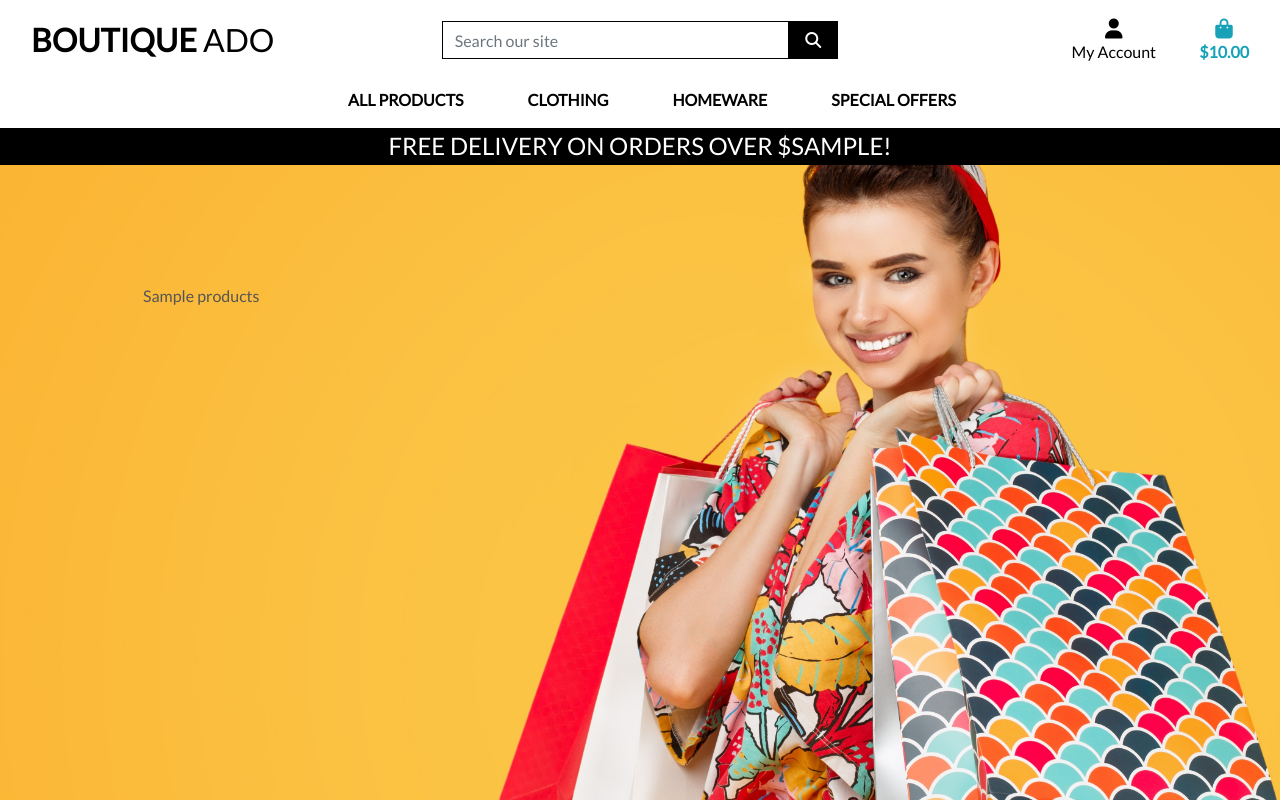
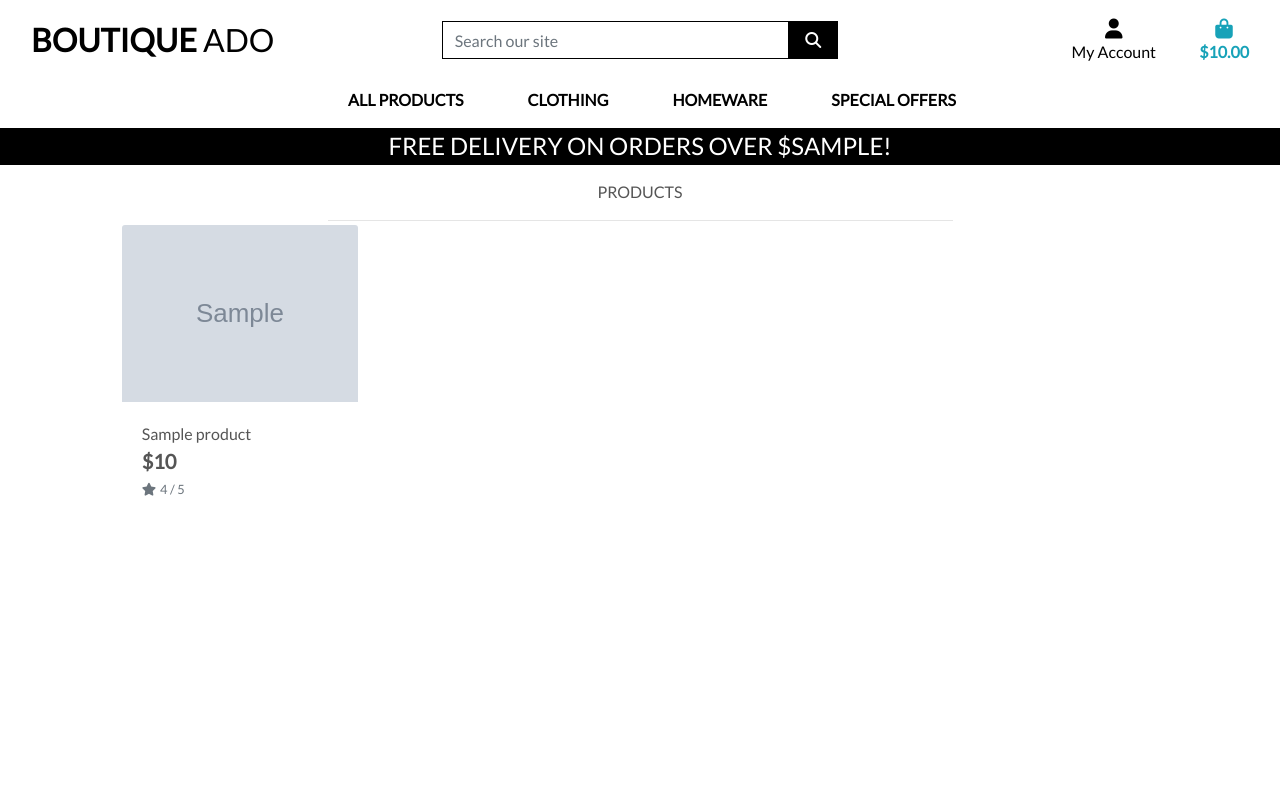
Before and after one commit to xttrust/boutique_ado_ci, a Django app: template products/templates/products/products.html in a window 1280 px wide. Run offline with Django 4.2, Linux system fonts and the light colour scheme; the template is opened without the code that fills it: most values are stand-ins (such as "Sample title", 1, 10 or a date in 2020); grey boxes marked "Sample" are stand-in pictures; some libraries are stand-ins or nearby versions.

Commit message:
Feat: started products template

```diff
--- a/products/templates/products/products.html
+++ b/products/templates/products/products.html
@@ -12,10 +12,70 @@
 {% endblock %}
 
 {% block content %}
-<div class="container" style="margin-top: 120px;">
+<div class="overlay"></div>
+<div class="container-fluid">
     <div class="row">
-        <div class="col">
-            {{ products }}
+        <div class="col text-center mt-3">
+            <div class="logo-font">Products</div>
+            <hr class="w-50 mb-1">
+        </div>
+    </div>
+    <div class="row">
+        <div class="product-container col-10 offset-1">
+            <div class="row">
+                {% for product in products %}
+                <div class="col-sm-6 col-md-6 col-lg-4 col-xl-3">
+                    <div class="card h-100 border-0">
+                        {% if product.image %}
+                        <a href="">
+                            <img class="card-img-top img-fluid" src="{{ product.image.url }}" alt="{{ product.name }}">
+                        </a>
+                        {% else %}
+                        <a href="">
+                            <img class="card-img-top img-fluid" src="{{ MEDIA_URL }}noimage.png"
+                                alt="{{ product.name }}">
+                        </a>
+                        {% endif %}
+                        <div class="card-body pb-0">
+                            <p class="mb-0">{{ product.name }}</p>
+                        </div>
+                        <div class="card-footer bg-white pt-0 border-0 text-left">
+                            <div class="row">
+                                <div class="col">
+                                    <p class="lead mb-0 text-left font-weight-bold">${{ product.price }}</p>
+                                    {% if product.rating %}
+                                    <small class="text-muted"><i class="fas fa-star mr-1"></i>{{ product.rating }} /
+                                        5</small>
+                                    {% else %}
+                                    <small class="text-muted">No Rating</small>
+                                    {% endif %}
+                                </div>
+                            </div>
+                        </div>
+                    </div>
+                </div>
+                {% if forloop.counter|divisibleby:1 %}
+                <div class="col-12 d-sm-none mb-5">
+                    <hr>
+                </div>
+                {% endif %}
+                {% if forloop.counter|divisibleby:2 %}
+                <div class="col-12 d-none d-sm-block d-md-block d-lg-none mb-5">
+                    <hr>
+                </div>
+                {% endif %}
+                {% if forloop.counter|divisibleby:3 %}
+                <div class="col-12 d-none d-lg-block d-xl-none mb-5">
+                    <hr>
+                </div>
+                {% endif %}
+                {% if forloop.counter|divisibleby:4 %}
+                <div class="col-12 d-none d-xl-block mb-5">
+                    <hr>
+                </div>
+                {% endif %}
+                {% endfor %}
+            </div>
         </div>
     </div>
 </div>
--- a/static/css/base.css
+++ b/static/css/base.css
@@ -60,6 +60,16 @@ body {
     background: #000 !important;
 }
 
+.overlay {
+    width: 100%;
+    height: 100%;
+    top: 0;
+    left: 0;
+    position: fixed;
+    background: white;
+    z-index: -1;
+}
+
 /* -------------------------------- Media Queries */
 
 /* Slightly larger container on xl screens */
```
